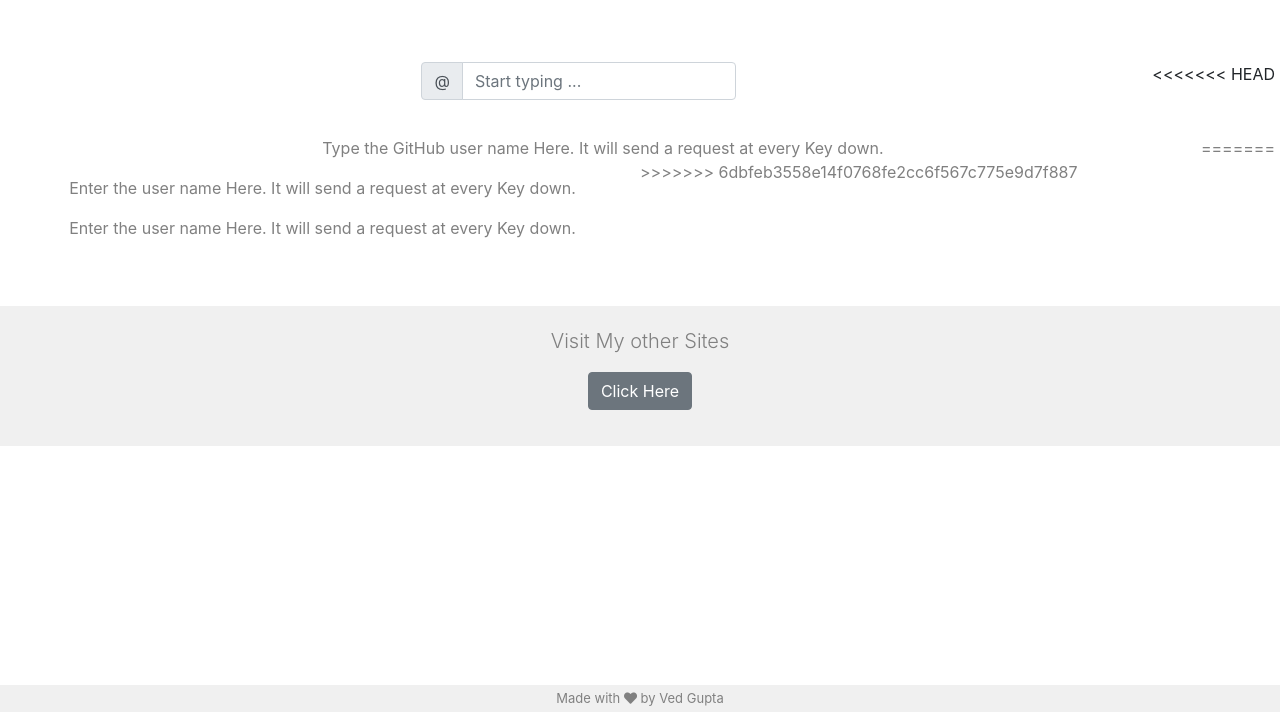
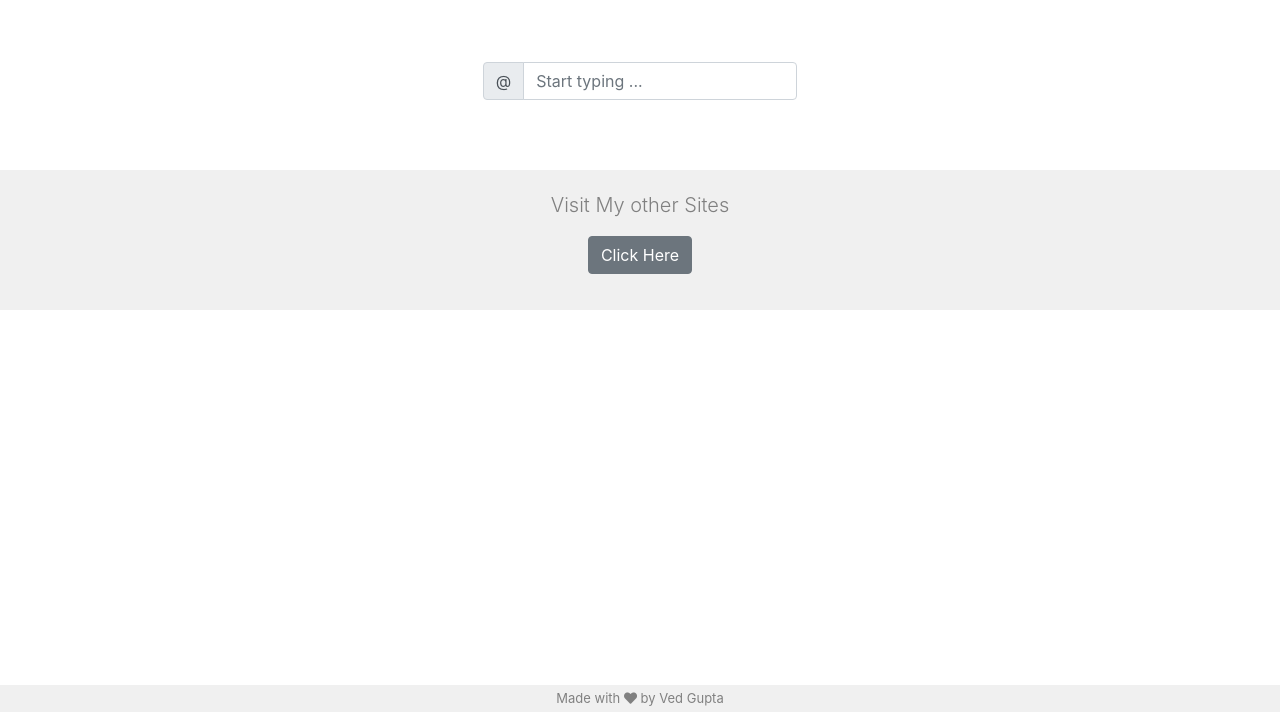
Before and after one commit to vedgupta789/Github-finder, a plain HTML site: page index.html in a window 1280 px wide. Shown: the part 88-800 px from the top of the page. Drawn offline with nearby package versions, Linux system fonts and the light colour scheme.

Commit message:
Correction after merge
A problem occured during merging

```diff
--- a/index.html
+++ b/index.html
@@ -31,17 +31,6 @@
                 </div>
             </form>
         </div>
-<<<<<<< HEAD
-    </div>
-    <div class="row mt-3" id='p'>
-        <p class="m-auto">Type the GitHub user name Here. It will send a request at every Key down.</p>
-=======
-        <div class="col-sm-6 mt-3" id='p'>
-            <p>Enter the user name Here. It will send a request at every Key down.</p>
-            <p>Enter the user name Here. It will send a request at every Key down.</p>
-        </div>
-
->>>>>>> 6dbfeb3558e14f0768fe2cc6f567c775e9d7f887
     </div>
     <div id="profile" class="container" style="margin-bottom: 50px;margin-top: 20px;"></div>
     <div class="bottom">
```
